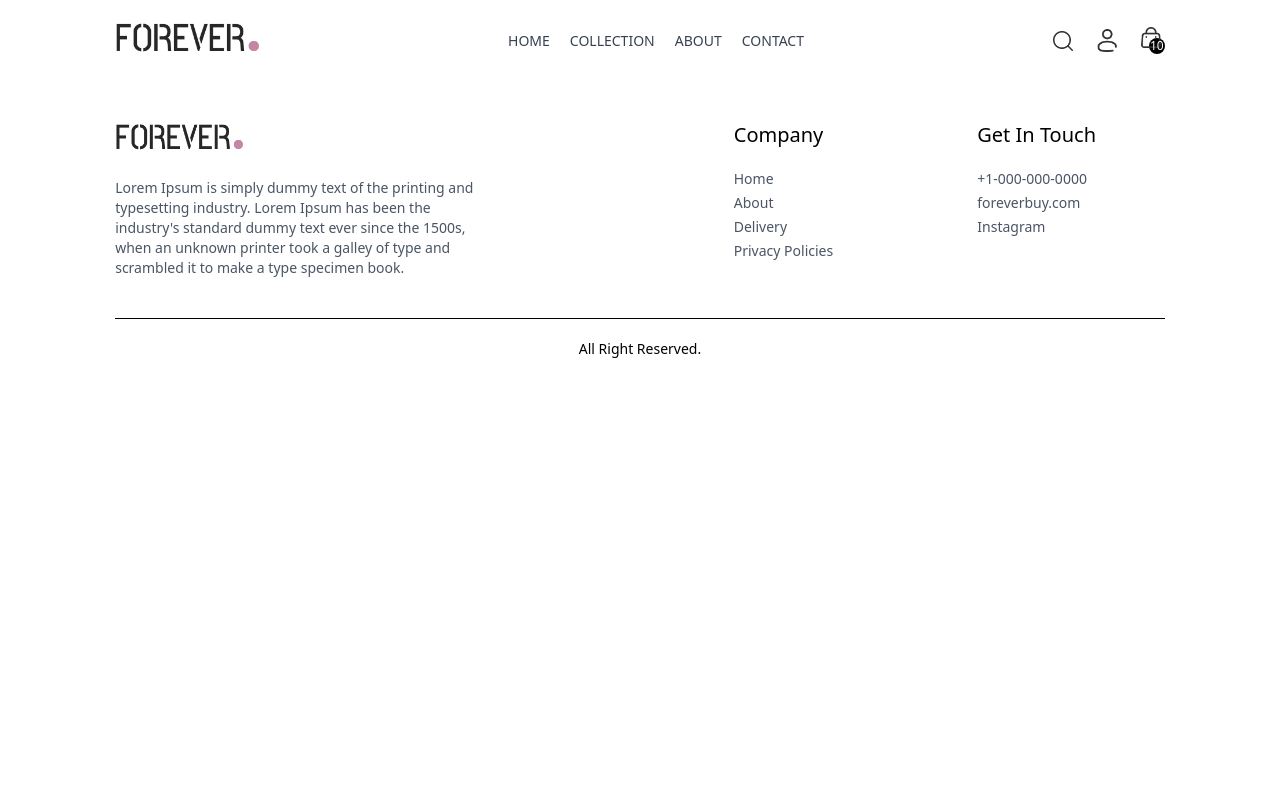
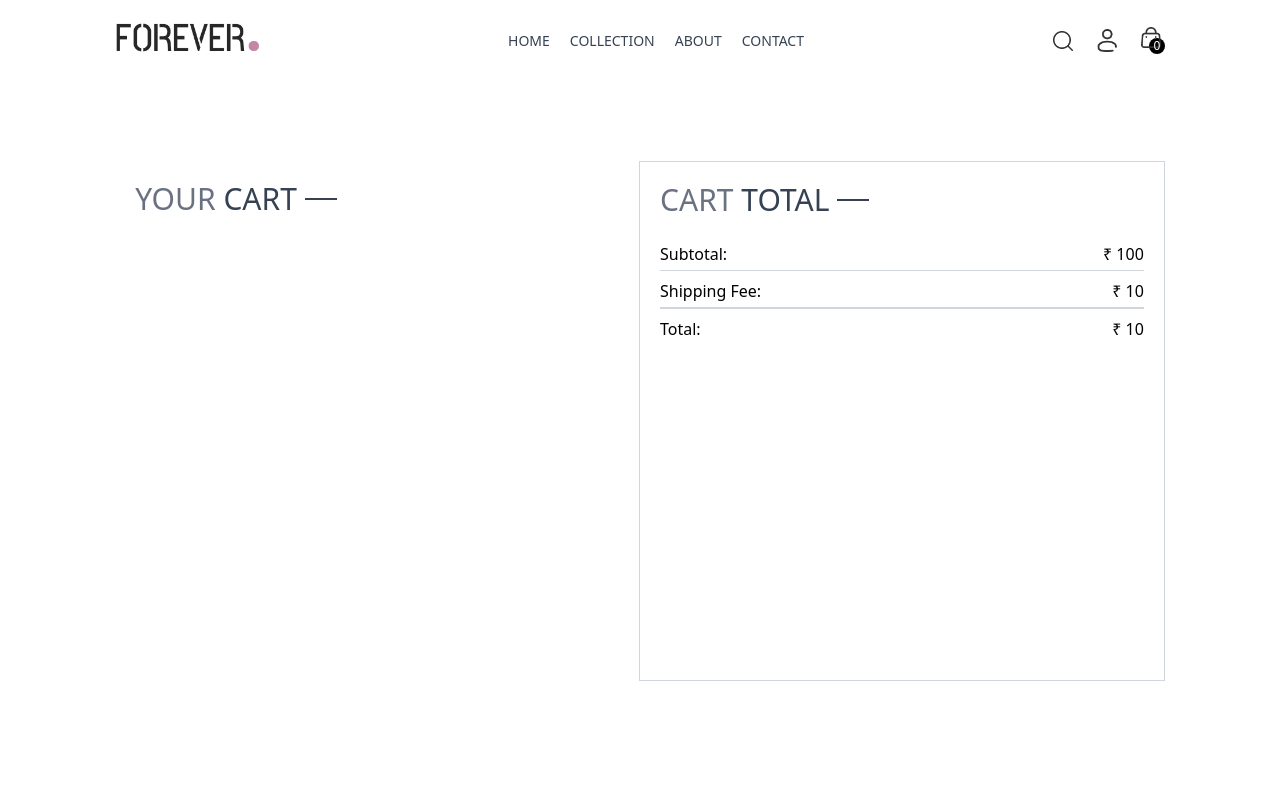
Before and after one commit to Nitishjhaa/full-stack-project, a React (Vite) app in the folder e-commerce/Frontend/: page /cart in a window 1280 px wide. Shown: the top 800 px of the page. Built offline with nearby package versions, Linux system fonts and the light colour scheme.

Commit message:
made the cart function

```diff
--- a/e-commerce/Frontend/src/App.jsx
+++ b/e-commerce/Frontend/src/App.jsx
@@ -14,6 +14,8 @@ import PageNotFound from './pages/PageNotFound';
 import Navbar from './components/Navbar';
 import Footer from './components/Footer'
 import SearchBar from './components/searchBar';
+ import { ToastContainer, toast } from 'react-toastify';
+ import 'react-toastify/dist/ReactToastify.css'
 
 
 
@@ -22,6 +24,7 @@ function App() {
   return (
     <>
       <div className='px-4 sm:px-[5vw] md:px-[7vw] lg:px-[9vw] '>
+        <ToastContainer />
         <Navbar />
         <SearchBar />
         <Routes>
--- a/e-commerce/Frontend/src/components/Navbar.jsx
+++ b/e-commerce/Frontend/src/components/Navbar.jsx
@@ -1,16 +1,15 @@
-import { useContext, useState } from 'react';
+import { useContext, useState, useEffect } from 'react';
 import { assets } from '../assets/frontend_assets/assets';
 import { Link, NavLink, useLocation } from 'react-router-dom';
 import { ShopContext } from '../context/ShopContext';
 
 export default function Navbar() {
 
+  const { setShowSearch, showSearch, getCartCount } = useContext(ShopContext)
+
   const [isOpen, setInOpen] = useState(false)
-  const [isMenuOpen, setIsMenuOpen] = useState(false)
+  const [isMenuOpen, setIsMenuOpen] = useState(false);
 
-  const {setShowSearch, showSearch} = useContext(ShopContext)
-
-  const location = useLocation();
 
   const links = [
     { path: '/', label: 'Home' },
@@ -47,7 +46,7 @@ export default function Navbar() {
           <div className='group relative'>
             <img onClick={() => setInOpen((prev) => !prev)} src={assets.profile_icon} className='w-5 cursor-pointer' alt="" />
             {isOpen && (
-              <div className='relative'>
+              <div className='relative '>
                 <div className='w-[100vw] h-[90vh] -right-[11vw] absolute'>
 
                   <div className='flex flex-col gap-5 justify-center items-center h-3/4'>
@@ -72,7 +71,7 @@ export default function Navbar() {
           </div>
           <Link to='/cart' >
             <img src={assets.cart_icon} className='w-5 cursor-pointer' alt="" />
-            <p className='w-4 h-4 -mt-2.5 ml-2 text-xs bg-black text-white rounded-full flex justify-center items-center z-10'>10</p>
+            <p className='w-4 h-4 -mt-2.5 ml-2 text-xs bg-black text-white rounded-full flex justify-center items-center z-10'>{getCartCount()}</p>
 
           </Link>
 
--- a/e-commerce/Frontend/src/context/ShopContext.jsx
+++ b/e-commerce/Frontend/src/context/ShopContext.jsx
@@ -1,5 +1,6 @@
 import { createContext, useEffect, useState } from "react";
 import { products } from "../assets/frontend_assets/assets";
+import { toast } from "react-toastify";
 
 const ShopContext = createContext();
 
@@ -13,7 +14,7 @@ const ShopContextProvider = (props) => {
 
     const addToCart = async (itemId, size) => {
         if (!size) {
-            alert("Please select a size before adding to cart!");
+            toast.error('Select Procuct Size');
             return;
         }
 
@@ -26,14 +27,22 @@ const ShopContextProvider = (props) => {
         cartData[itemId][size] = (cartData[itemId][size] || 0) + 1;
 
         setCartItems(cartData);
+        toast.success('Item Added to Cart')
     };
 
-    useEffect(() => {
-        console.log(cartItems)
-        // addToCart()
-    }, [cartItems])
 
-    const value = { products, Indcurrency, currency, delivery_fee, search, setSearch, showSearch, setShowSearch, cartItems, addToCart };
+    const getCartCount = () => {
+        let count = 0;
+        for (let itemId in cartItems) {
+            for (let size in cartItems[itemId]) {
+                count += cartItems[itemId][size];
+            }
+        }
+        return count;
+    };
+
+
+    const value = { products, Indcurrency, currency, delivery_fee, search, setSearch, showSearch, setShowSearch, cartItems, addToCart, getCartCount };
 
     return (
         <ShopContext.Provider value={value}>
--- a/e-commerce/Frontend/src/pages/Cart.jsx
+++ b/e-commerce/Frontend/src/pages/Cart.jsx
@@ -1,9 +1,48 @@
-import React from 'react'
+import { useContext, useState } from 'react'
+import Title from '../components/Title'
+import { ShopContext } from '../context/ShopContext'
 
 const Cart = () => {
+
+  const [cartProduct, setCartProduct] = useState([])
+
+  const { products, Indcurrency, cartItems } = useContext(ShopContext);
+
+  const cartProducts = () => {
+    const CartProducts = products.filter((e)=> e._id === cartItems)
+    setCartProduct(cartProducts)
+  }
+
+
   return (
-    <div>
+    <div className='flex w-full h-[85vh] '>
+      <div className='flex-1 my-20 p-5'>
+        <Title text1={"Your"} text2={"Cart"} />
+      </div>
+      <div className='flex-1 my-20 border border-gray-300 p-5'>
+        <Title text1={"Cart"} text2={"Total"} />
+        <div className="my-3">
+          <div className="flex justify-between items-center h-fit border-b border-gray-300 pb-1">
+            <p>Subtotal: </p>
+            <span className="">
+              {Indcurrency} 100
+            </span>
+          </div>
+          <div className="flex justify-between items-center h-fit pt-2 border-b-2 border-gray-300 pb-1">
+            <p>Shipping Fee: </p>
+            <span className="">
+              {Indcurrency} 10
+            </span>
+          </div>
+          <div className="flex justify-between items-center h-fit pt-2 pb-1">
+            <p>Total: </p>
+            <span className="">
+              {Indcurrency} 10
+            </span>
+          </div>
 
+        </div>
+      </div>
     </div>
   )
 }
```
